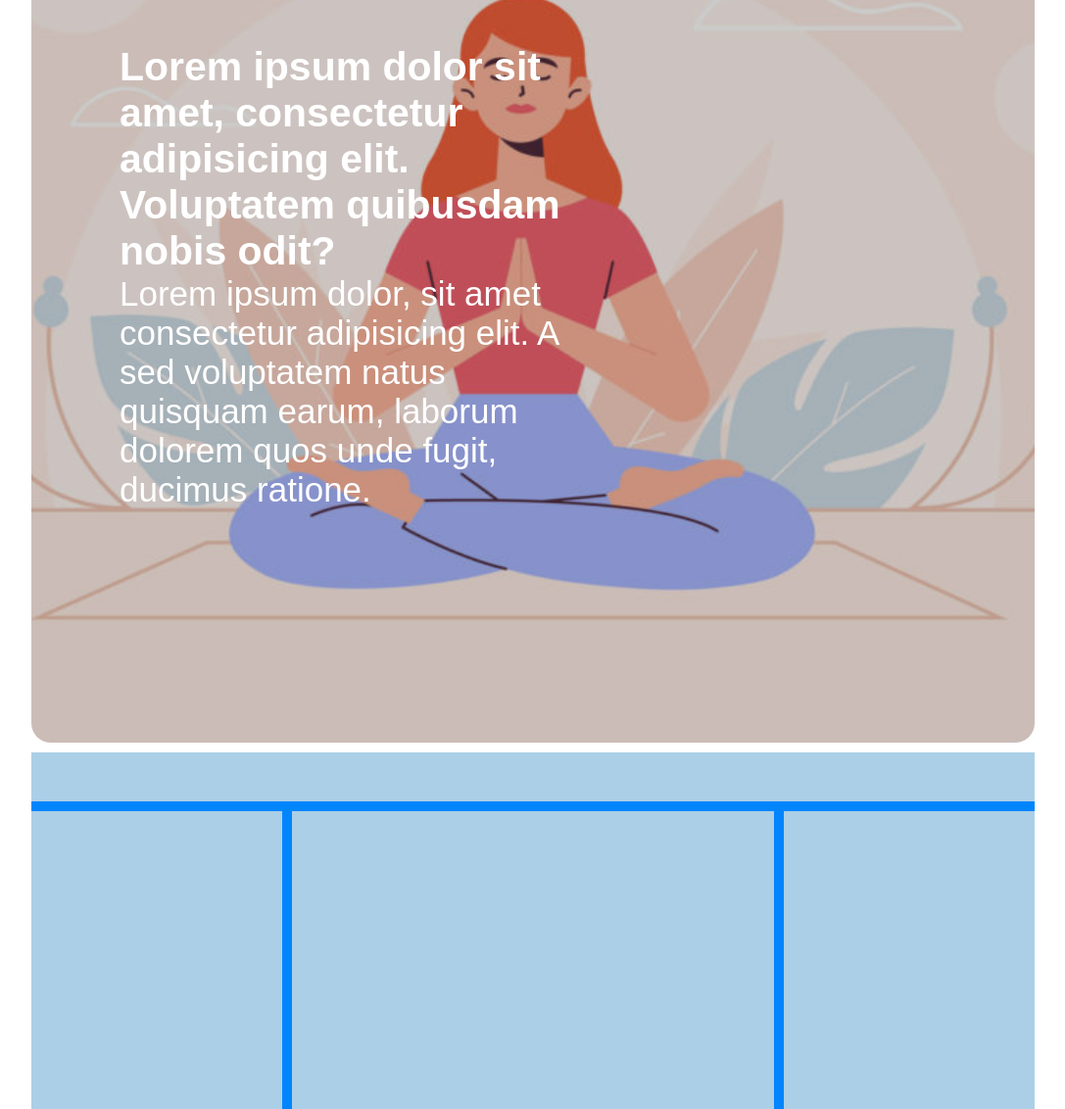
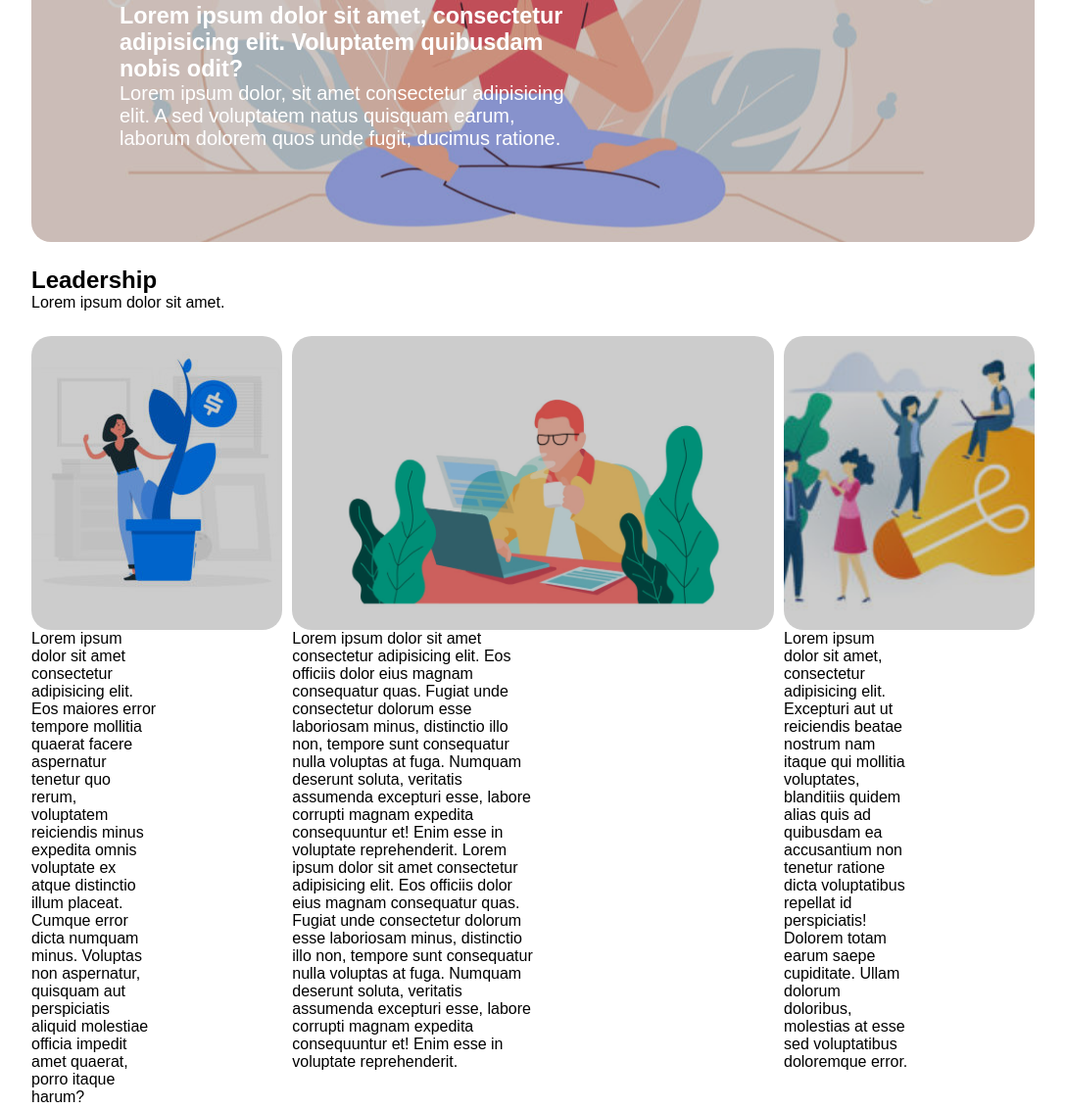
Before and after one commit to luca-gif/htmlcss-wp, a plain HTML site: page index.html in a window 1280 px wide. Shown: the part 443-1575 px from the top of the page at 98% size, without its empty margins (96-1183 px from the left). Drawn offline with Linux system fonts and the light colour scheme.

Commit message:
add overlay column

```diff
--- a/CSS/style.css
+++ b/CSS/style.css
@@ -19,6 +19,11 @@ body{
   margin: 0 auto;
 }
 
+.overlay{
+  background-color: rgb(0, 0, 0, .2);
+  height: 100%;
+}
+
 /* HEADER */
 
 header .nav{
@@ -32,8 +37,8 @@ div.logo{
 ul li{
   list-style: none;
   display: inline-block;
-  padding-right: 40px;
-  font-size: 25px;
+  padding-right: 25px;
+  font-size: 15px;
   text-transform: uppercase;
 }
 
@@ -50,27 +55,22 @@ header .header-down{
   background-image: url(../img/banner.jpg);
   background-size:cover;
   background-position: center;
-  height: 1000px;
+  height: 500px;
   margin: auto;
   margin-bottom: 10px;
   border-radius: 20px;
   overflow: hidden;
 }
 
-.overlay{
-  background-color: rgb(0, 0, 0, .2);
-  height: 100%;
-}
-
-h3,p{
+.header-down h3,p{
   width: 50%;
 }
 
 div.text{
   color: white;
-  padding-top: 28%;
+  padding-top: 25%;
   padding-left: 90px;
-  font-size: 35px;
+  font-size: 20px;
 }
 
 
@@ -80,21 +80,22 @@ div.text{
   padding-bottom: 10px;
 }
 
-section.middle{
-  background-color: #0185fd;
-
-}
-
 section.top{
-  background-color: #abcfe7;
-  height: 50px;
+  padding: 15px 0;
 }
 
 aside.col.col-left{
-  background-color: #abcfe7;
   width: 25%;
-  height: 800px;
   float: left;
+}
+
+div.img-sx{
+  background-image: url(../img/img-1.jpg);
+  background-position: center;
+  background-size: cover;
+  height: 300px;
+  border-radius: 20px;
+  overflow: hidden;
 }
 
 section.center{
@@ -104,16 +105,28 @@ section.center{
   float: left;
 }
 
-div.box{
-  background-color: #abcfe7;
-  height: 800px;
+div.img-centro{
+  background-image: url(../img/banner-2.jpg);
+  background-position: center;
+  background-size: cover;
+  height: 300px;
+  border-radius: 20px;
+  overflow: hidden;
 }
 
+
 aside.col.col-right{
-  background-color: #abcfe7;
   width: 25%;
-  height: 800px;
   float: left;
+}
+
+div.img-dx{
+  background-image: url(../img/img-3.jpg);
+  background-position: center;
+  background-size: cover;
+  height: 300px;
+  border-radius: 20px;
+  overflow: hidden;
 }
 
 /* FOOTER */
--- a/index.html
+++ b/index.html
@@ -49,19 +49,68 @@
     <main>
       <section class="middle">
 
-        <section class="top"></section>
+        <section class="top">
+          <h2>Leadership</h2>
+          <p>Lorem ipsum dolor sit amet.</p>
+        </section>
 
         <!-- START COLUMN -->
 
         <div class="corpo-centrale clearfix">
 
-          <aside class="col col-left"></aside>
+          <aside class="col col-left">
+
+            <div class="img-sx">
+              <div class="overlay"></div>
+            </div>
+
+            <p>
+              Lorem ipsum dolor sit amet consectetur adipisicing elit. Eos maiores error tempore mollitia quaerat
+              facere
+              aspernatur tenetur quo rerum, voluptatem reiciendis minus expedita omnis voluptate ex atque distinctio
+              illum placeat. Cumque error dicta numquam minus. Voluptas non aspernatur, quisquam aut perspiciatis
+              aliquid molestiae officia impedit amet quaerat, porro itaque harum?
+            </p>
+
+          </aside>
 
           <section class="center">
-            <div class="box"></div>
+
+            <div class="img-centro">
+              <div class="overlay"></div>
+            </div>
+
+            <p>
+              Lorem ipsum dolor sit amet consectetur adipisicing elit. Eos officiis dolor eius magnam consequatur
+              quas.
+              Fugiat unde consectetur dolorum esse laboriosam minus, distinctio illo non, tempore sunt consequatur
+              nulla
+              voluptas at fuga. Numquam deserunt soluta, veritatis assumenda excepturi esse, labore corrupti magnam
+              expedita consequuntur et! Enim esse in voluptate reprehenderit.
+              Lorem ipsum dolor sit amet consectetur adipisicing elit. Eos officiis dolor eius magnam consequatur
+              quas.
+              Fugiat unde consectetur dolorum esse laboriosam minus, distinctio illo non, tempore sunt consequatur
+              nulla
+              voluptas at fuga. Numquam deserunt soluta, veritatis assumenda excepturi esse, labore corrupti magnam
+              expedita consequuntur et! Enim esse in voluptate reprehenderit.
+            </p>
+
           </section>
 
-          <aside class="col col-right"></aside>
+          <aside class="col col-right">
+
+            <div class="img-dx">
+              <div class="overlay"></div>
+            </div>
+
+            <p>
+              Lorem ipsum dolor sit amet, consectetur adipisicing elit. Excepturi aut ut reiciendis beatae nostrum nam
+              itaque qui mollitia voluptates, blanditiis quidem alias quis ad quibusdam ea accusantium non tenetur
+              ratione dicta voluptatibus repellat id perspiciatis! Dolorem totam earum saepe cupiditate. Ullam dolorum
+              doloribus, molestias at esse sed voluptatibus doloremque error.
+            </p>
+
+          </aside>
 
         </div>
 
```
